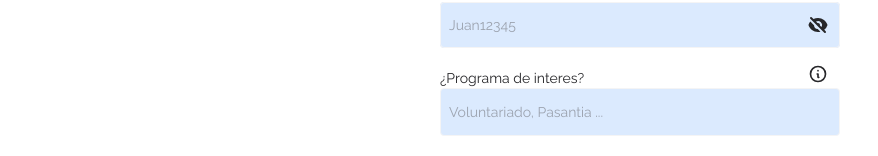
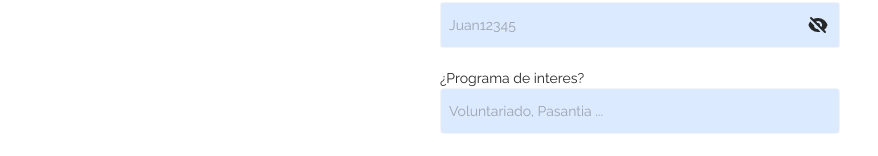
Before and after one commit to Jrigoo/AIESEC-Exchanges, a Next.js app: page / in a window 1280 px wide. Shown: the part 632-788 px from the top of the page, without its empty margins (0-878 px from the left). Built offline with nearby package versions, Linux system fonts and the light colour scheme.

Commit message:
:zap: Modify so people can only choose one program

```diff
--- a/components/Dropdown.tsx
+++ b/components/Dropdown.tsx
@@ -1,4 +1,5 @@
 import React from "react";
+import { useData } from "../hooks/useContext";
 
 interface Props {
   atributos: {
@@ -15,6 +16,9 @@ export const Dropdown: React.FC<Props> = ({ atributos }) => {
   const [searchValue, setSearchValue] = React.useState("");
   const [showOptions, setShowOptions] = React.useState(false);
   const [focused, setFocused] = React.useState(false);
+
+  //Si es el dropdown de programas
+  const { setPrograms } = useData();
 
   React.useEffect(() => {
     setFilter(
@@ -37,6 +41,7 @@ export const Dropdown: React.FC<Props> = ({ atributos }) => {
           setShowOptions(true);
           setSearchValue("");
           setFocused(true);
+          setPrograms([]);
         }}
         onBlur={() => {
           setFocused(false);
@@ -52,16 +57,21 @@ export const Dropdown: React.FC<Props> = ({ atributos }) => {
             }`}
           >
             <div className="w-full flex flex-col ">
-              {filter.map((d: string, idx: number) => (
+              {filter.map((value: string, idx: number) => (
                 <button
                   key={idx}
                   className="text-left p-1 hover:bg-blue-100"
                   onClick={() => {
-                    setSearchValue(d);
+                    setSearchValue(value);
                     setShowOptions(false);
+
+                    //Si es un drop down de programas
+                    if (atributos.name === "Programs") {
+                      setPrograms([value]);
+                    }
                   }}
                 >
-                  {d}
+                  {value}
                 </button>
               ))}
             </div>
--- a/components/Form.tsx
+++ b/components/Form.tsx
@@ -6,11 +6,10 @@ import { FileInput } from "./FileInput";
 import { Register } from "../utils/Register";
 import { Error } from "./Error";
 import { Loader } from "./Loader";
-import { MultiSelect } from "./MultiSelect";
 
 import { useData } from "../hooks/useContext";
 import { Validators } from "../utils/Validators";
-import { FORMINPUTS, DROPDOWNITEMS, MULTISELECTITEMS } from "../utils/data";
+import { FORMINPUTS, DROPDOWNITEMS } from "../utils/data";
 import { IFormItem } from "../utils/interfaces";
 
 /*
@@ -95,11 +94,6 @@ export const Form: React.FC<Props> = ({ className }) => {
             <FormItem key={idx} atributos={data} />
           ))}
 
-          {/* Programa de Interes */}
-          {MULTISELECTITEMS.map((data, idx) => (
-            <MultiSelect key={idx} atributos={data} />
-          ))}
-
           {/* Dropdowns */}
           {DROPDOWNITEMS.map((data, idx) => (
             <Dropdown key={idx} atributos={data} />
--- a/utils/Validators.ts
+++ b/utils/Validators.ts
@@ -5,6 +5,7 @@ import {
   NIVEL_INGLES,
   BACKGROUNDS,
   PODIO_REFERENTES,
+  EXPA_PROGRAMAS,
 } from "./data";
 
 export class Validators {
@@ -66,6 +67,13 @@ export class Validators {
     if (!BACKGROUNDS.includes(formData["Background"] as string)) {
       errors.push("- Background/Carrera no valido");
     }
+    if (
+      !Object.keys(EXPA_PROGRAMAS).includes(formData["Programs"][0] as string)
+    ) {
+      errors.push(
+        "- Programa no valido. Por favor seleccionar el programa de interes"
+      );
+    }
     return errors;
   }
   static empty(formData: IFormItem) {
@@ -87,11 +95,6 @@ export class Validators {
       }
     }
 
-    /* Por si no seleccionan el programa de interes */
-    if (formData["Programs"].length === 0) {
-      return "- Por favor seleccionar el programa de interes";
-    }
-
     /* Por si ponen otra cosa en el dropdown */
     const dropdownError = this.dropdowns(formData);
     if (dropdownError.length > 0) {
--- a/utils/data.ts
+++ b/utils/data.ts
@@ -57,6 +57,7 @@ export const SEGMENTACION = {
     "UDELAS - Veraguas",
     "ISAE - Santiago, Veraguas",
     "Universidad de Panamá - Veraguas",
+    "Otro",
   ],
   UP: [
     "QLU Panama - University of Louisville",
@@ -114,9 +115,8 @@ export const SEGMENTACION = {
     "USMA - Campus Ciudad de Panamá",
     "No estudiando actualmente - UTP",
     "Universidad Tecnológica de Panamá - Sede Ciudad de Panamá",
-    "Otro",
   ],
-  VE: ["Otro"],
+  VE: [],
 };
 
 /* IDs de EXPA y Podio */
@@ -492,6 +492,12 @@ export const FORMINPUTS: Array<IAtributos> = [
 
 export const DROPDOWNITEMS = [
   {
+    titulo: "¿Programa de interes?",
+    name: "Programs",
+    data: ["Pasantia", "Voluntariado", "Profesor"],
+    placeholder: "Voluntariado, Pasantia ...",
+  },
+  {
     titulo: "¿Como te enteraste de nosotros?",
     name: "Referral",
     data: Object.keys(PODIO_REFERENTES),
@@ -523,12 +529,4 @@ export const DROPDOWNITEMS = [
   },
 ];
 
-export const MULTISELECTITEMS = [
-  {
-    titulo: "¿Programa de interes?",
-    name: "Referral",
-    data: ["Pasantia", "Voluntariado", "Profesor"],
-    placeholder: "Voluntariado, Pasantia ...",
-    info: "Puedes seleccionar varios programas",
-  },
-];
+export const MULTISELECTITEMS = [];
```
